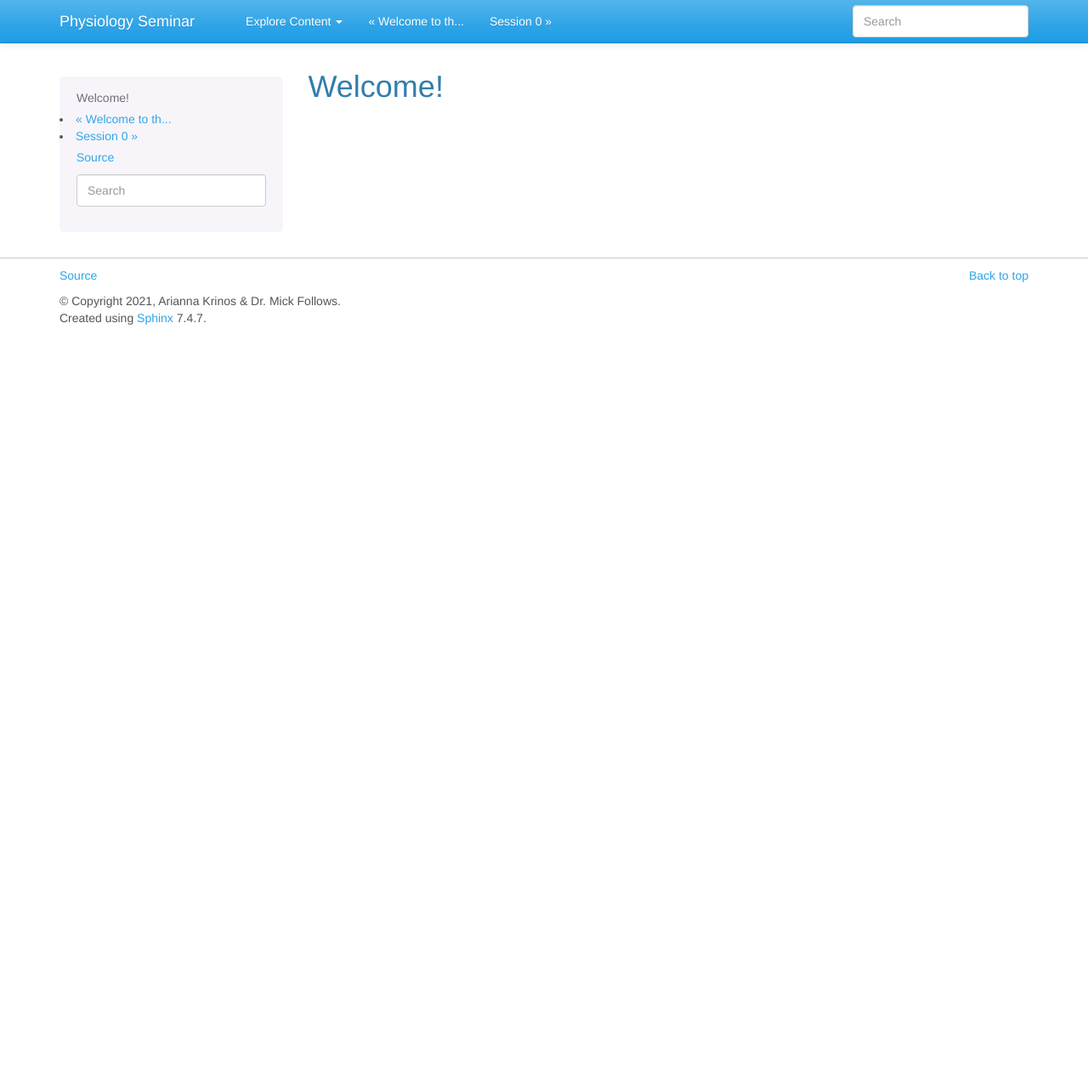
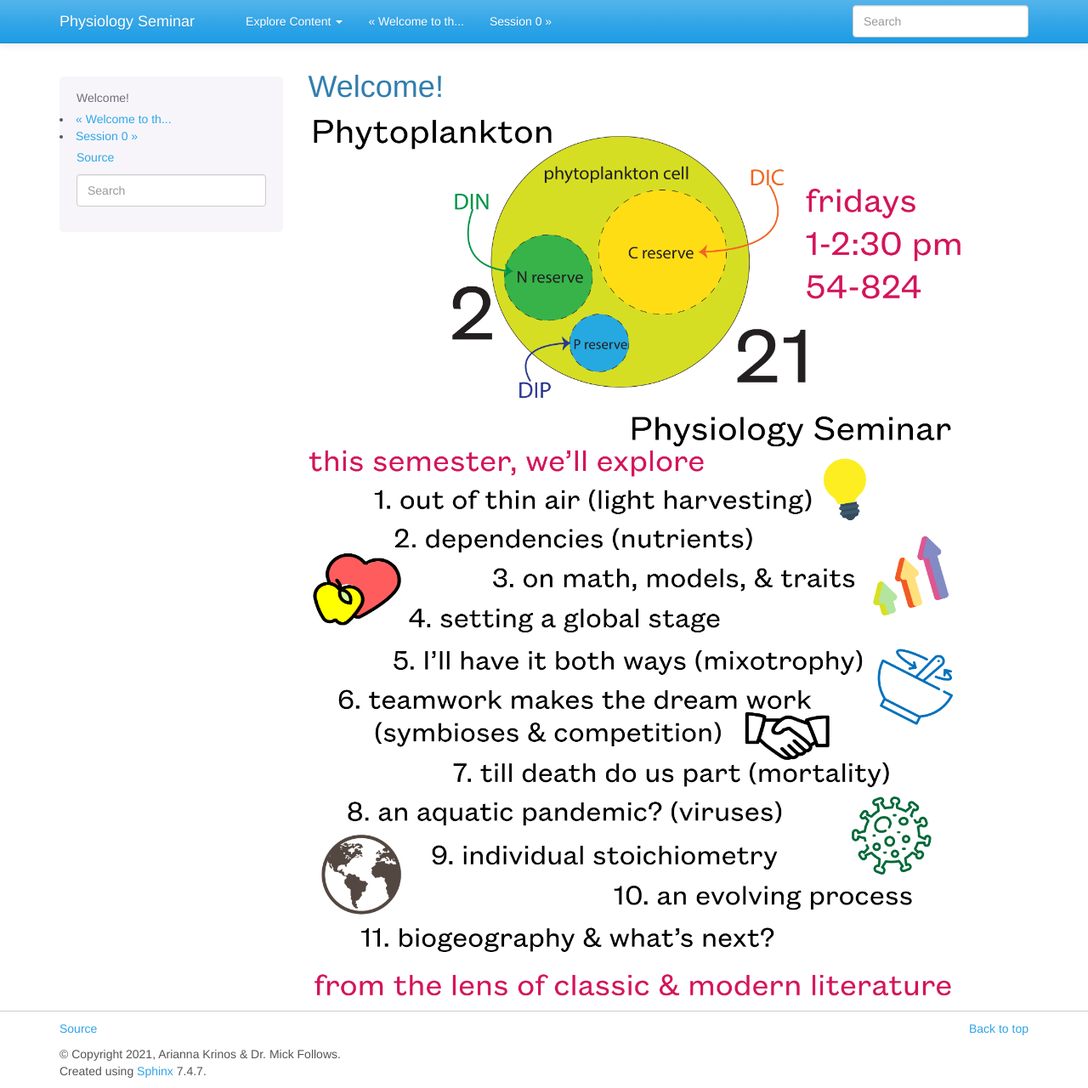
Before and after one commit to akrinos/2021-phyto-phys, a Sphinx documentation site: the page built from docs/course-logistics.md, in a window 1280 px wide and 1280 px high. Shown: the whole window at 85% size. Built offline with Sphinx 7.4.7, drawn with Linux system fonts in a browser that asks for light colours.

Commit message:
Fixing welcome page

```diff
--- a/docs/course-logistics.md
+++ b/docs/course-logistics.md
@@ -1 +1,3 @@
 ## Welcome!
+
+![Course Flyer](../_images/physiology_seminar.png)
```
Also changed, not shown: _images/physiology_seminar.png (added), _images/svgs/bowl.svg (added), _images/svgs/coronavirus.svg (added), _images/svgs/earth.svg (added), _images/svgs/hand-shake.svg (added), _images/svgs/health.svg (added), _images/svgs/healthy-food.svg (added), _images/svgs/idea.svg (added), _images/svgs/increase.svg (added), 1 other file.
